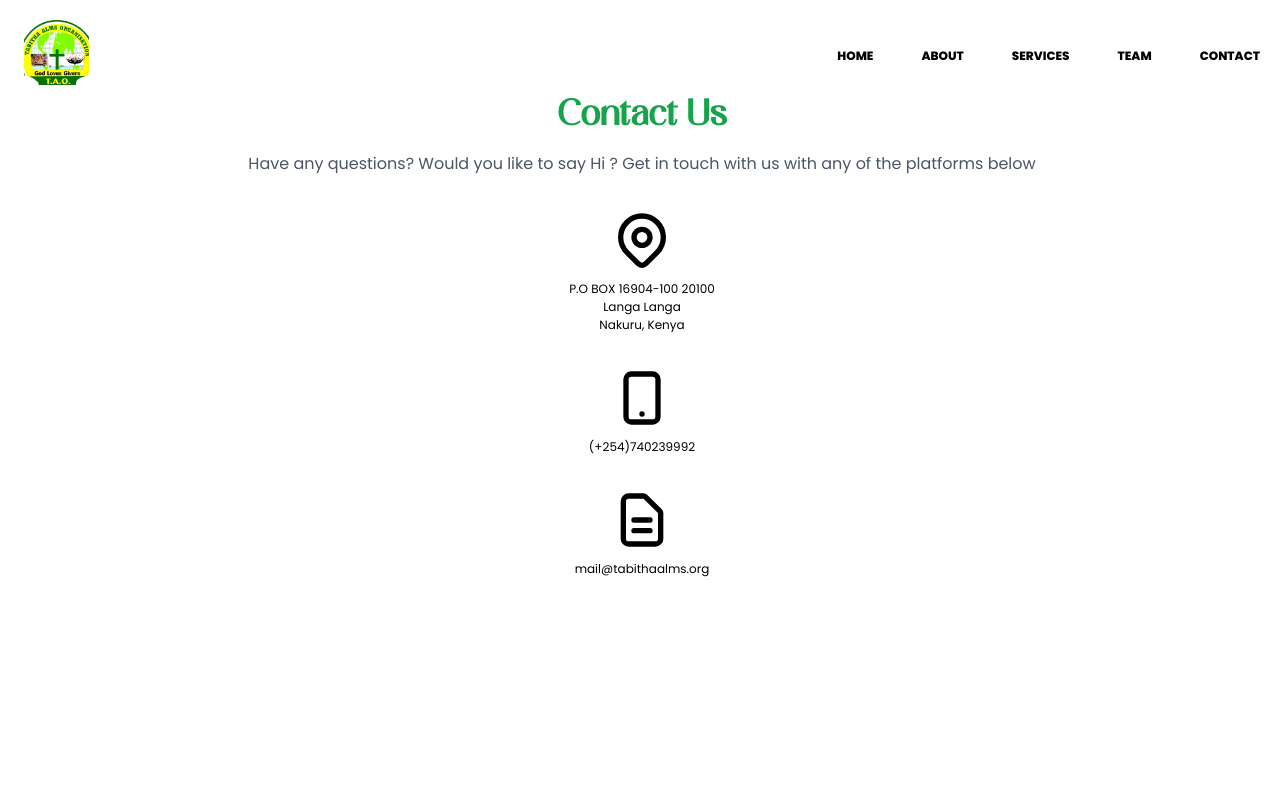
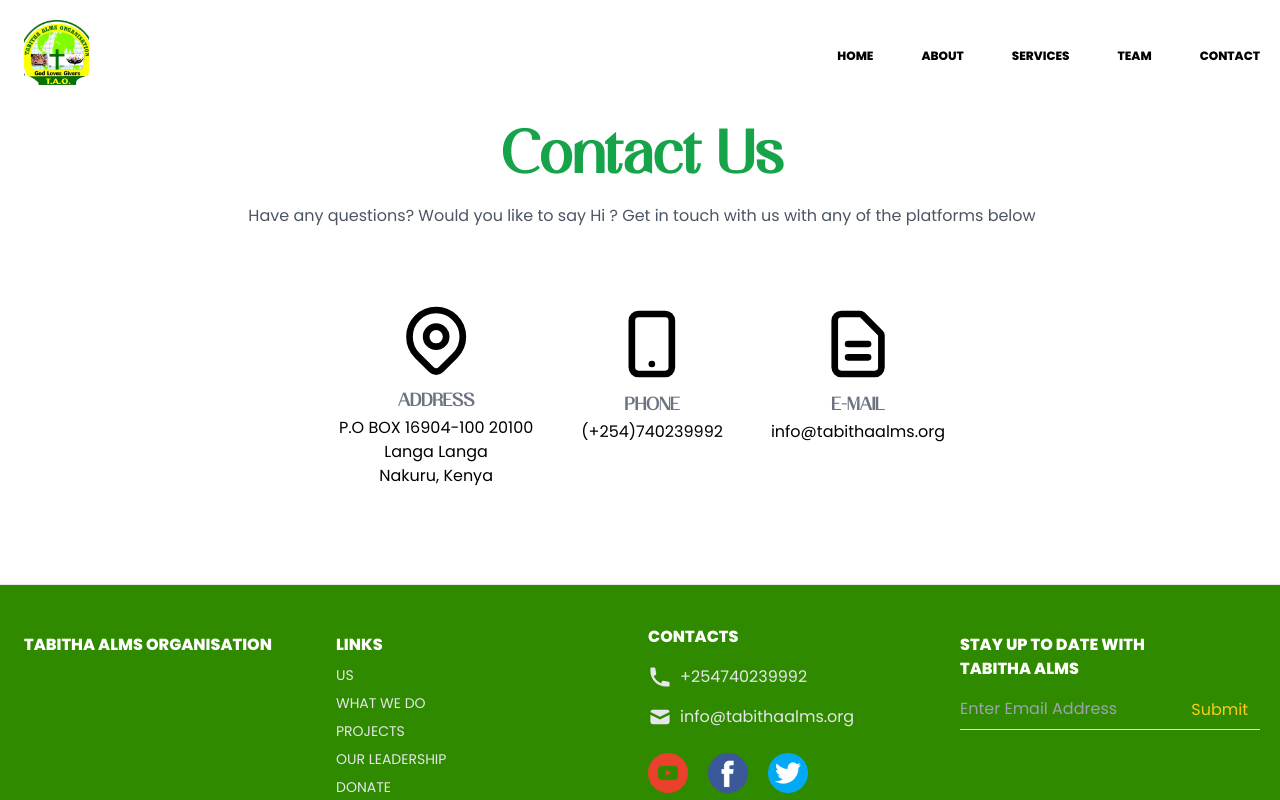
Before and after one commit to isadia94/tabitha, a Next.js app: page /contact in a window 1280 px wide. Shown: the top 800 px of the page. Built offline with nearby package versions, Linux system fonts and the light colour scheme.

Commit message:
masde contact responsive

```diff
--- a/pages/contact.js
+++ b/pages/contact.js
@@ -5,14 +5,14 @@
   DeviceMobileIcon,
   DocumentTextIcon,
 } from "@heroicons/react/outline";
-
+import Footer from "../components/Footer";
 function Contact() {
   return (
     <div>
       <div className="pl-6 pr-5">
         <Header />
-        <div className="mt-24 ">
-          <h1 className="text-center font-Magenda text-4xl text-green-600 font-bold">
+        <div className="mt-24 xl:mt-32 ">
+          <h1 className="text-center font-Magenda text-4xl xl:text-6xl text-green-600 font-bold">
             Contact Us
           </h1>
           <div className="mt-4">
@@ -21,29 +21,41 @@
               us with any of the platforms below
             </p>
           </div>
-          <div className="">
+          <div className="flex flex-col xl:flex-row xl:justify-center xl:space-x-12">
             <div className="flex justify-center flex-col mt-8">
-              <LocationMarkerIcon className="h-16" />
-              <div className="text-center text-[12px] mt-2">
+              <LocationMarkerIcon className="h-16 xl:h-20 xl:mt-10" />
+              <div className="text-center text-[12px] xl:text-[16px] mt-2">
+                <h6 className="font-Magenda font-bold text-lg text-gray-500">
+                  ADDRESS
+                </h6>
                 <p className="">P.O BOX 16904-100 20100</p>
                 <p>Langa Langa</p>
                 <p>Nakuru, Kenya</p>
               </div>
             </div>
             <div className="flex justify-center flex-col mt-8">
-              <DeviceMobileIcon className="h-16" />
-              <div className="text-center text-[12px] mt-2">
+              <DeviceMobileIcon className="h-16 xl:h-20" />
+              <div className="text-center text-[12px] xl:text-[16px] mt-2">
+                <h6 className="font-Magenda font-bold text-lg text-gray-500">
+                  PHONE
+                </h6>
                 <p className="">(+254)740239992</p>
               </div>
             </div>
             <div className="flex justify-center flex-col mt-8">
-              <DocumentTextIcon className="h-16" />
-              <div className="text-center text-[12px] mt-2">
-                <p className="">mail@tabithaalms.org</p>
+              <DocumentTextIcon className="h-16 xl:h-20" />
+              <div className="text-center text-[12px] xl:text-[16px] mt-2">
+                <h6 className="font-Magenda font-bold text-lg text-gray-500">
+                  E-MAIL
+                </h6>
+                <p className="">info@tabithaalms.org</p>
               </div>
             </div>
           </div>
         </div>
+      </div>
+      <div className="mt-8 xl:mt-24">
+        <Footer />
       </div>
     </div>
   );
```
